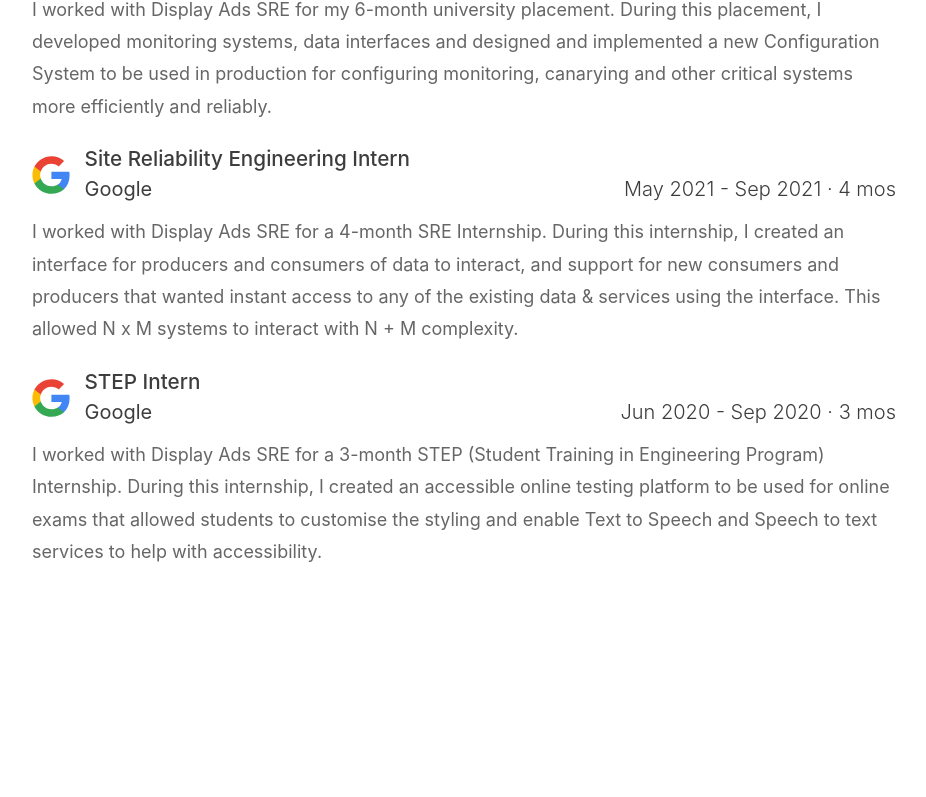
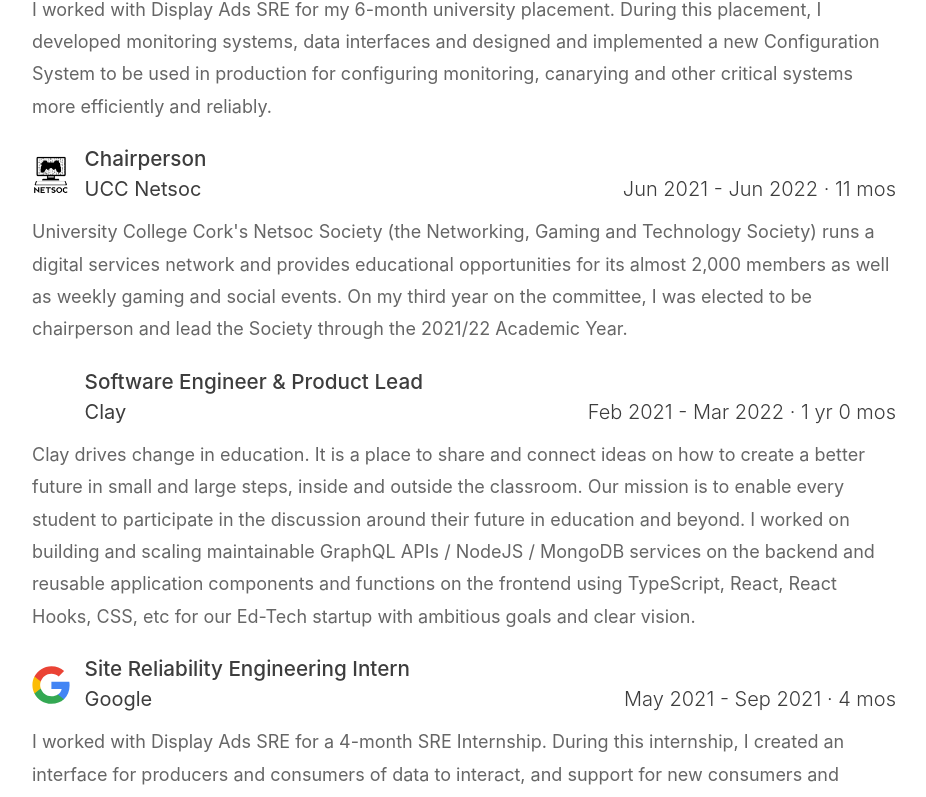
Before and after one commit to AidanMolloy/Personal_Website, a Next.js app: page / in a window 1280 px wide. Shown: the part 633-1430 px from the top of the page, without its empty margins (176-1102 px from the left). Before the commit the page ends 1307 px from the top, so only its background shows below. Built offline with nearby package versions, Linux system fonts and the light colour scheme.

Commit message:
Added Netsoc & Clay Experiences

```diff
--- a/components/postBox.js
+++ b/components/postBox.js
@@ -6,13 +6,21 @@
   return (
     <ul className={postStyles.list}>
       {props.allPostsData.map(
-        ({ id, description, dateFrom, dateTo, company, position }) => (
+        ({
+          id,
+          summary,
+          dateFrom,
+          dateTo,
+          company,
+          company_logo,
+          position,
+        }) => (
           <li className={postStyles.post} key={id}>
             <div className={postStyles.postInformation}>
               {company ? (
                 <div className={postStyles.companyLogo}>
                   <Image
-                    src={`/companies/${company}.svg`}
+                    src={`/companies/${company_logo}`}
                     alt={`${company}'s Logo`}
                     height={40}
                     width={40}
@@ -36,7 +44,7 @@
                 </div>
               </div>
             </div>
-            <small className={postStyles.description}>{description}</small>
+            <small className={postStyles.description}>{summary}</small>
           </li>
         )
       )}
--- /dev/null
+++ b/experience/Clay_2021.md
@@ -0,0 +1,19 @@
+---
+position: "Software Engineer & Product Lead"
+company: "Clay"
+company_logo: "Clay.svg"
+dateFrom: "2021-02-01"
+dateTo: "2022-03-01"
+summary: "Clay drives change in education.
+
+It is a place to share and connect ideas on how to create a better future in small and large steps, inside and outside the classroom. Our mission is to enable every student to participate in the discussion around their future in education and beyond.
+
+I worked on building and scaling maintainable GraphQL APIs / NodeJS / MongoDB services on the backend and reusable application components and functions on the frontend using TypeScript, React, React Hooks, CSS, etc for our Ed-Tech startup with ambitious goals and clear vision.
+"
+---
+
+Clay drives change in education.
+
+It is a place to share and connect ideas on how to create a better future in small and large steps, inside and outside the classroom. Our mission is to enable every student to participate in the discussion around their future in education and beyond.
+
+I worked on building and scaling maintainable GraphQL APIs / NodeJS / MongoDB services on the backend and reusable application components and functions on the frontend using TypeScript, React, React Hooks, CSS, etc for our Ed-Tech startup with ambitious goals and clear vision.
--- a/experience/Google_2020.md
+++ b/experience/Google_2020.md
@@ -1,9 +1,10 @@
 ---
 position: "STEP Intern"
 company: "Google"
+company_logo: "Google.svg"
 dateFrom: "2020-06-10"
 dateTo: "2020-09-17"
-description: "I worked with Display Ads SRE for a 3-month STEP (Student Training in Engineering Program) Internship. During this internship, I created an accessible online testing platform to be used for online exams that allowed students to customise the styling and enable Text to Speech and Speech to text services to help with accessibility."
+summary: "I worked with Display Ads SRE for a 3-month STEP (Student Training in Engineering Program) Internship. During this internship, I created an accessible online testing platform to be used for online exams that allowed students to customise the styling and enable Text to Speech and Speech to text services to help with accessibility."
 ---
 
 I worked with Display Ads SRE for a 3-month STEP (Student Training in Engineering Program) Internship. During this internship, I created an accessible online testing platform to be used for online exams that allowed students to customise the styling and enable Text to Speech and Speech to text services to help with accessibility.
--- a/experience/Google_2021.md
+++ b/experience/Google_2021.md
@@ -1,9 +1,10 @@
 ---
 position: "Site Reliability Engineering Intern"
 company: "Google"
+company_logo: "Google.svg"
 dateFrom: "2021-05-10"
 dateTo: "2021-09-17"
-description: "I worked with Display Ads SRE for a 4-month SRE Internship. During this internship, I created an interface for producers and consumers of data to interact, and support for new consumers and producers that wanted instant access to any of the existing data & services using the interface. This allowed N x M systems to interact with N + M complexity."
+summary: "I worked with Display Ads SRE for a 4-month SRE Internship. During this internship, I created an interface for producers and consumers of data to interact, and support for new consumers and producers that wanted instant access to any of the existing data & services using the interface. This allowed N x M systems to interact with N + M complexity."
 ---
 
 I worked with Display Ads SRE for a 4-month SRE Internship. During this internship, I created an interface for producers and consumers of data to interact, and support for new consumers and producers that wanted instant access to any of the existing data & services using the interface. This allowed N x M systems to interact with N + M complexity.
--- a/experience/Google_2022.md
+++ b/experience/Google_2022.md
@@ -1,9 +1,10 @@
 ---
 position: "Site Reliability Engineering Intern"
 company: "Google"
+company_logo: "Google.svg"
 dateFrom: "2022-03-01"
 dateTo: "2022-08-31"
-description: "I worked with Display Ads SRE for my 6-month university placement. During this placement, I developed monitoring systems, data interfaces and designed and implemented a new Configuration System to be used in production for configuring monitoring, canarying and other critical systems more efficiently and reliably."
+summary: "I worked with Display Ads SRE for my 6-month university placement. During this placement, I developed monitoring systems, data interfaces and designed and implemented a new Configuration System to be used in production for configuring monitoring, canarying and other critical systems more efficiently and reliably."
 ---
 
 I worked with **Display Ads SRE** for my 6-month university placement. During this placement, I developed monitoring systems, data interfaces and designed and implemented a new Configuration System to be used in production for configuring monitoring, canarying and other critical systems more efficiently and reliably.
--- /dev/null
+++ b/experience/Netsoc_2019.md
@@ -0,0 +1,11 @@
+---
+position: "First Year Rep"
+company: "UCC Netsoc"
+company_logo: "UCC_Netsoc.png"
+dateFrom: "2019-09-01"
+dateTo: "2020-06-01"
+summary: "University College Cork's Netsoc Society (the Networking, Gaming and Technology Society) runs a digital services network and provides educational opportunities for its almost 2,000 members as well as weekly gaming and social events. During my first year in UniversityO, I was elected to be the First Year Rep OCM on the committee, in this position I focued on advertising the society to other First Years and making exciting events targeted to other first years.
+"
+---
+
+University College Cork's Netsoc Society (the Networking, Gaming and Technology Society) runs a digital services network and provides educational opportunities for its almost 2,000 members as well as weekly gaming and social events. During my first year in UniversityO, I was elected to be the First Year Rep OCM on the committee, in this position I focued on advertising the society to other First Years and making exciting events targeted to other first years.
--- /dev/null
+++ b/experience/Netsoc_2020.md
@@ -0,0 +1,11 @@
+---
+position: "OCM"
+company: "UCC Netsoc"
+company_logo: "UCC_Netsoc.png"
+dateFrom: "2020-06-01"
+dateTo: "2021-06-01"
+summary: "University College Cork's Netsoc Society (the Networking, Gaming and Technology Society) runs a digital services network and provides educational opportunities for its almost 2,000 members as well as weekly gaming and social events. On my second year on the committee, I was elected to be an OCM to help organising both the technical and gaming events throughout the year.
+"
+---
+
+University College Cork's Netsoc Society (the Networking, Gaming and Technology Society) runs a digital services network and provides educational opportunities for its almost 2,000 members as well as weekly gaming and social events. On my second year on the committee, I was elected to be an OCM to help organising both the technical and gaming events throughout the year.
--- /dev/null
+++ b/experience/Netsoc_2021.md
@@ -0,0 +1,11 @@
+---
+position: "Chairperson"
+company: "UCC Netsoc"
+company_logo: "UCC_Netsoc.png"
+dateFrom: "2021-06-01"
+dateTo: "2022-06-01"
+summary: "University College Cork's Netsoc Society (the Networking, Gaming and Technology Society) runs a digital services network and provides educational opportunities for its almost 2,000 members as well as weekly gaming and social events. On my third year on the committee, I was elected to be chairperson and lead the Society through the 2021/22 Academic Year.
+"
+---
+
+University College Cork's Netsoc Society (the Networking, Gaming and Technology Society) runs a digital services network and provides educational opportunities for its almost 2,000 members as well as weekly gaming and social events. On my third year on the committee, I was elected to be chairperson and lead the Society through the 2021/22 Academic Year.
```
Also changed, not shown: public/companies/Clay.svg (added), public/companies/UCC_Netsoc.png (added).
